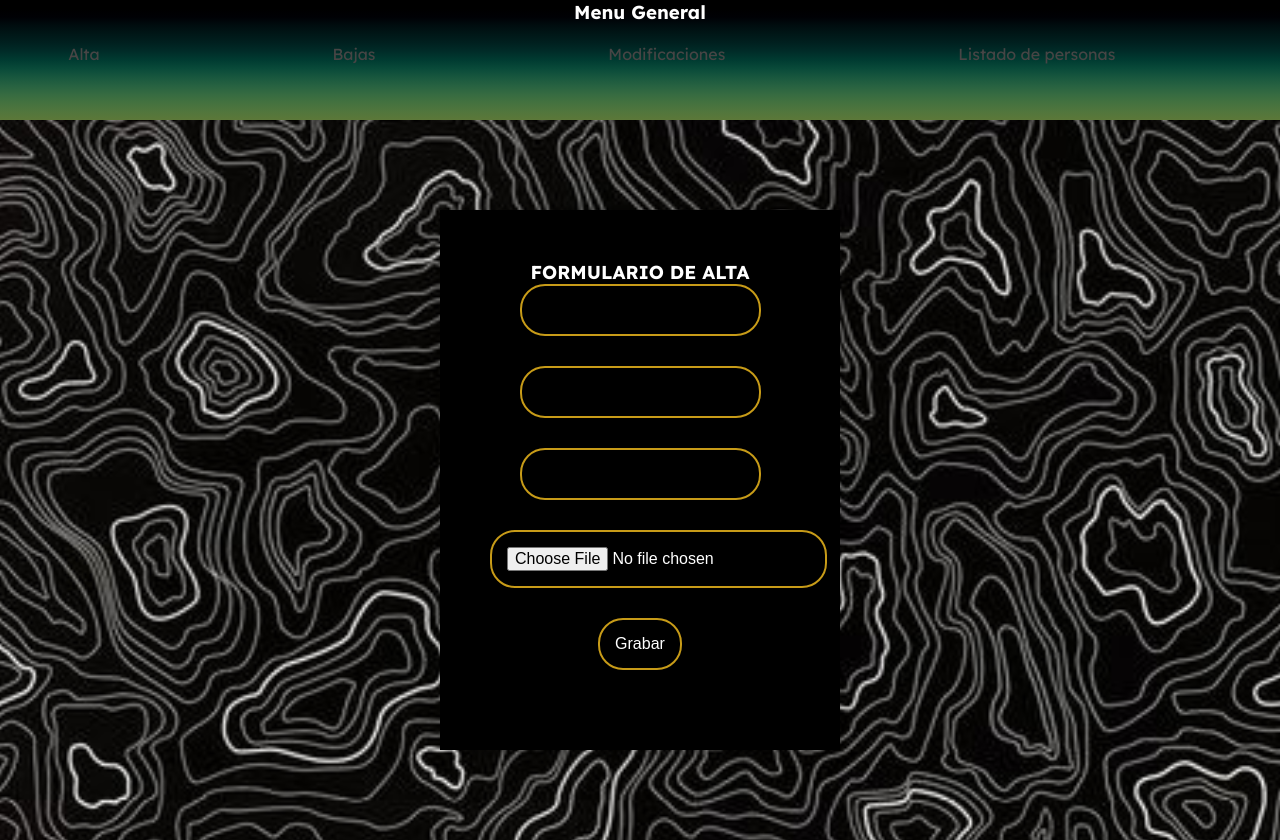
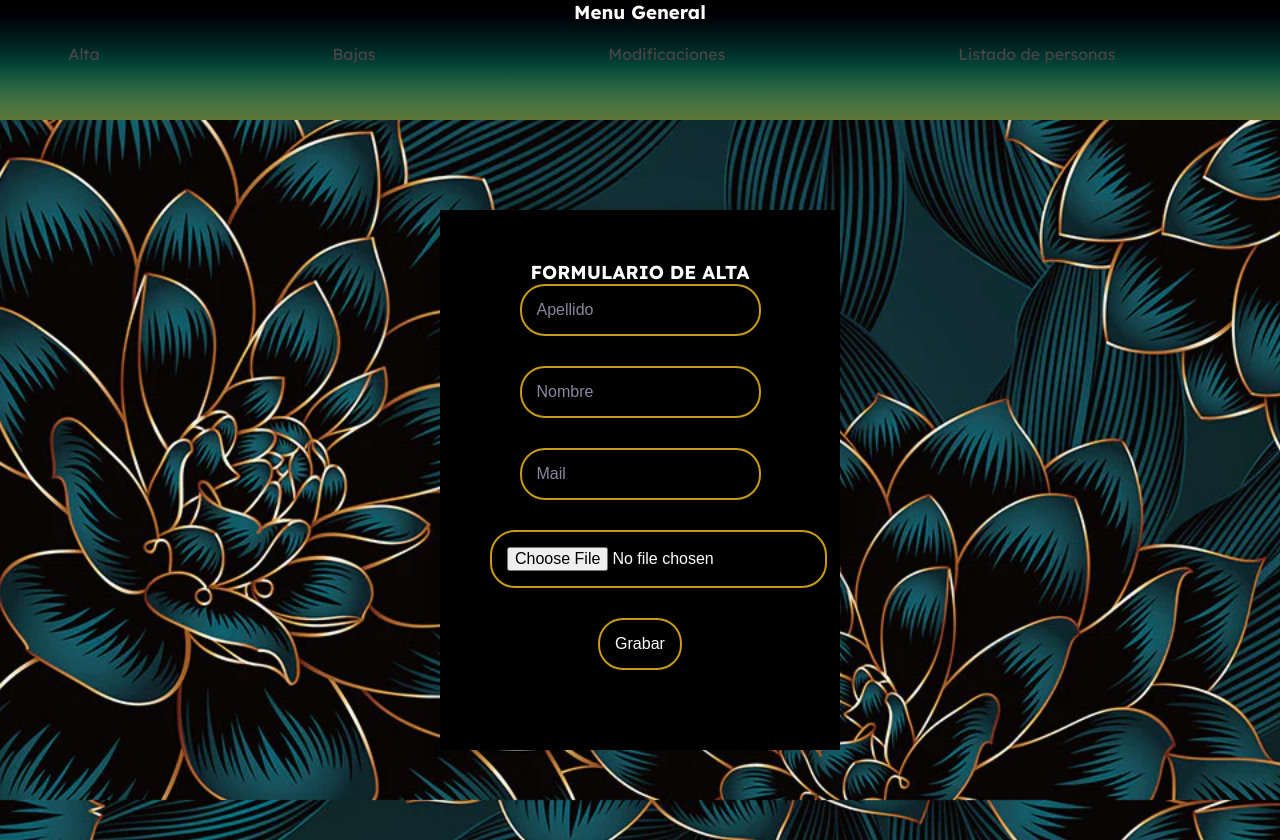
Before and after one commit to DylCraXs/DylCraXs, a PHP site: page /form-altas.php in a window 1280 px wide. Run offline with PHP 8.4, Linux system fonts and the light colour scheme.

Commit message:
Update form-altas.php

```diff
--- a/form-altas.php
+++ b/form-altas.php
@@ -14,7 +14,7 @@
 <body>
 	<style>
         body {
-            background-image: url(./wallpaper.jpg);
+
             background-size: cover;
             background-repeat: no-repeat;
             background-attachment: fixed;
@@ -25,13 +25,13 @@
 		<form class="altaInput" action="altas.php" method="POST" enctype="multipart/form-data">
     		<h3 class="altaTitulo">FORMULARIO DE ALTA</h3>
 			<div class="grupoInputs">
-			<input type="text" name="apellido"><br>
+			<input type="text" name="apellido" placeholder="Apellido"><br>
 			</div>
 			<div class="grupoInputs">
-			<input type="text" name="nombre"><br>
+			<input type="text" name="nombre" placeholder="Nombre"><br>
     	    </div>
 			<div class="grupoInputs">
-			<input type="text" name="edad"><br>
+			<input type="mail" name="mail" placeholder="Mail"><br>
 		    </div>
 			<div class="grupoInputs">
 			<input type="file" name="foto"><br>
```
